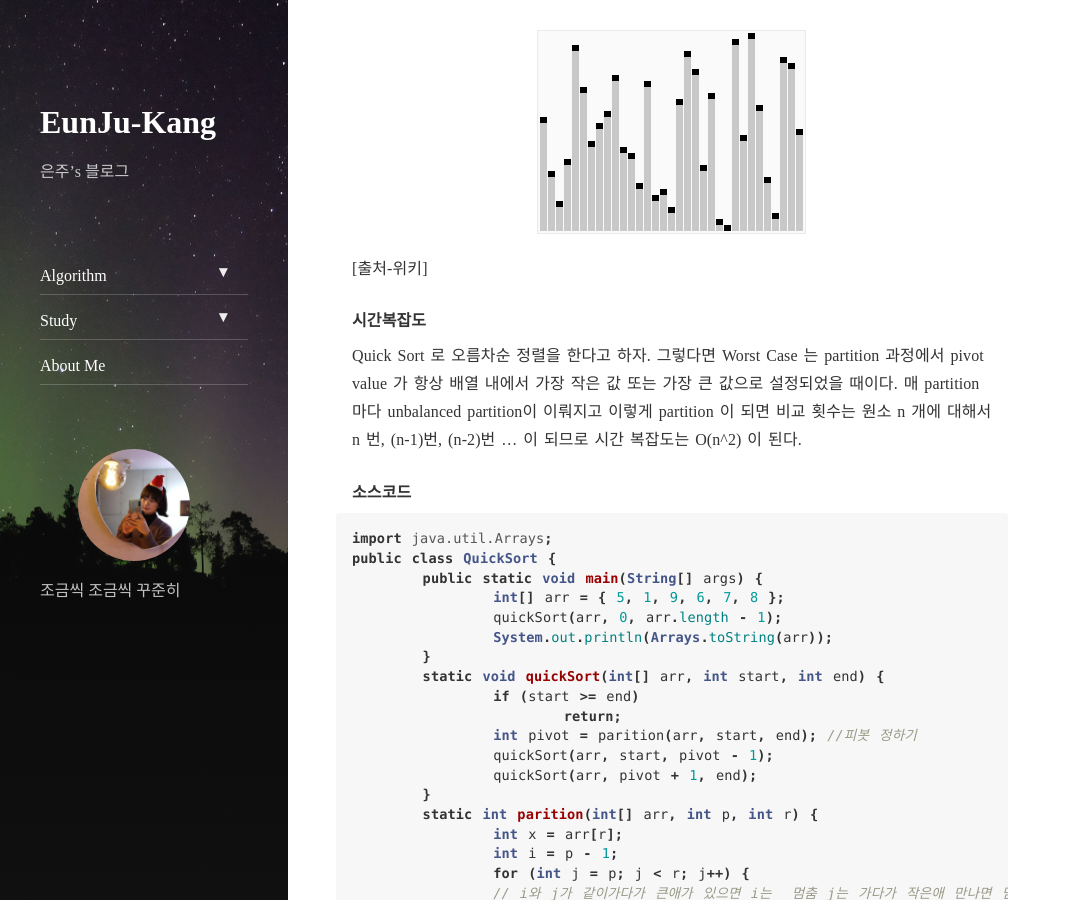
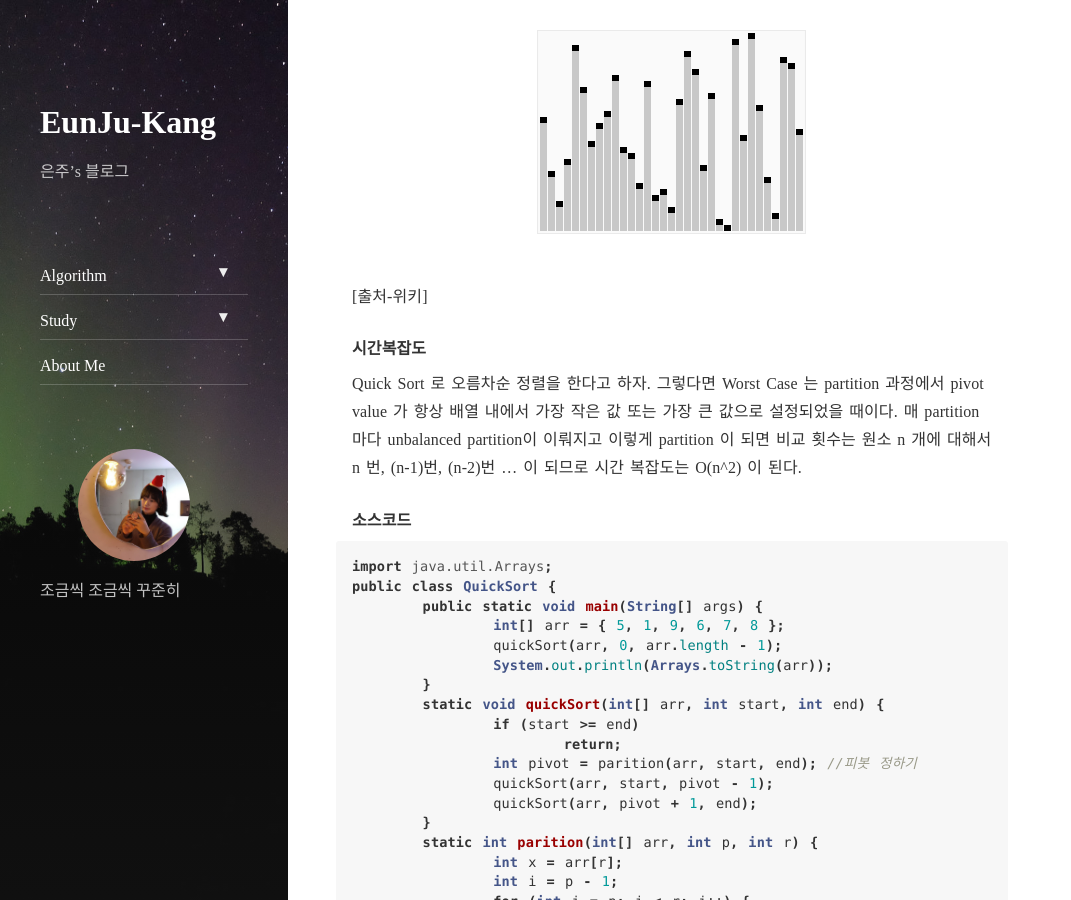
Before and after one commit to EunJu-Kang/EunJu-Kang.github.io, a Jekyll site: the page built from _posts/2020-03-09-study-5-sorting.md, in a window 1280 px wide and 900 px high, scrolled down 744 px. Shown: the whole window, without its empty margins (0-1071 px from the left). Built offline with Jekyll 4.4.1, drawn with Linux system fonts in a browser that asks for light colours; nearby versions of some CDN libraries.

Commit message:
Update 2020-03-09-study-5-sorting.md

```diff
--- a/_posts/2020-03-09-study-5-sorting.md
+++ b/_posts/2020-03-09-study-5-sorting.md
@@ -24,7 +24,8 @@ tags: Algo
 : 퀵정렬은 정렬할 전체 원소에 대해서 정렬을 수행하지 않는다. <br>
 먼저 기준 값을 중심으로 전체 원소들을 왼쪽 부분집합과 오른쪽 부분집합으로 분할(Divide)한다. <br>
 왼쪽 부분 집합에는 기준 값보다 작은 원소들을 이동시키고, 오른쪽 부분 집합에는 기준 값보다 큰 원소들을 이동시킨다. <br><br>
-![quick](/assets/img/Study/algo/quick_sort.gif) [출처-위키]
+![quick](/assets/img/Study/algo/quick_sort.gif)
+<br> [출처-위키]
 
 #### 시간복잡도
 Quick Sort 로 오름차순 정렬을 한다고 하자. 그렇다면 Worst Case 는 partition 과정에서 pivot value 가 항상 배열 내에서 가장 작은 값 또는 가장 큰 값으로 설정되었을 때이다. 매 partition 마다 unbalanced partition이 이뤄지고 이렇게 partition 이 되면 비교 횟수는 원소 n 개에 대해서 n 번, (n-1)번, (n-2)번 … 이 되므로 시간 복잡도는 O(n^2) 이 된다.
```
